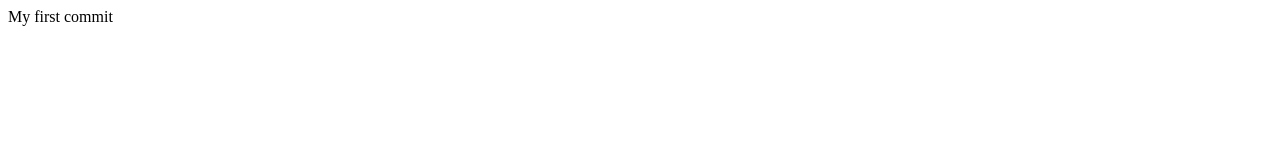
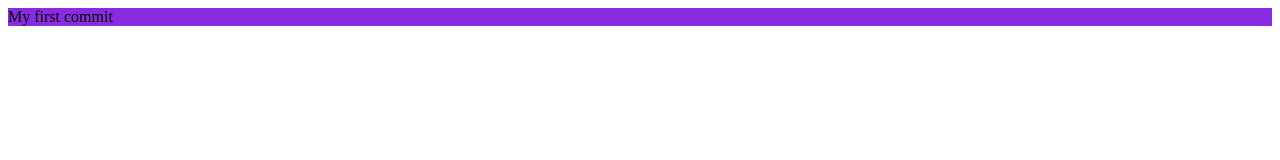
Before and after one commit to ohkhaila/coding-fellowship-2020, a plain HTML site: page index.html in a window 1280 px wide. Drawn offline with Linux system fonts and the light colour scheme.

Commit message:
Update index.html
added background color: purple

```diff
--- a/index.html
+++ b/index.html
@@ -1 +1 @@
-<p> My first commit</p>
+<p style = "background-color: blueviolet;"> My first commit</p>
```
